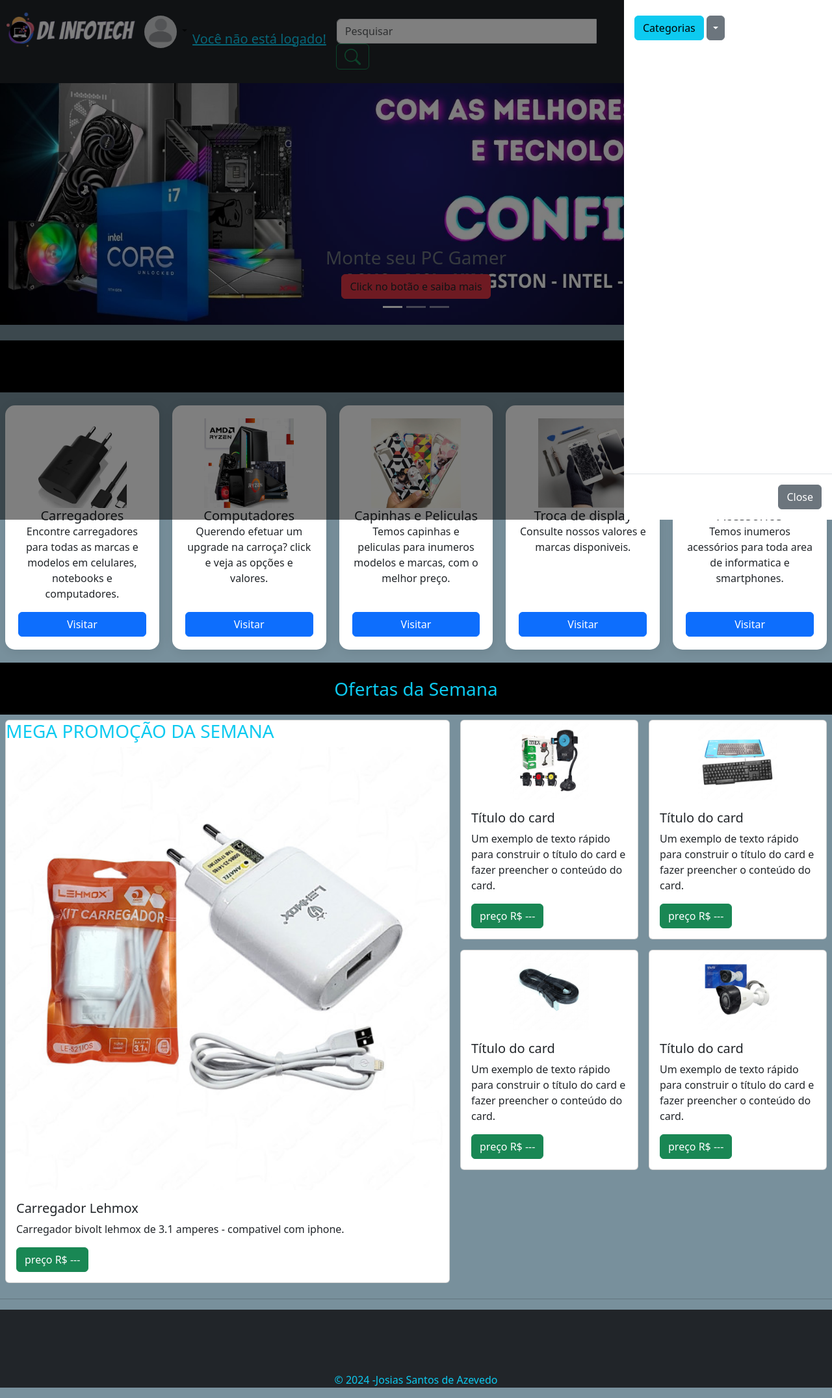
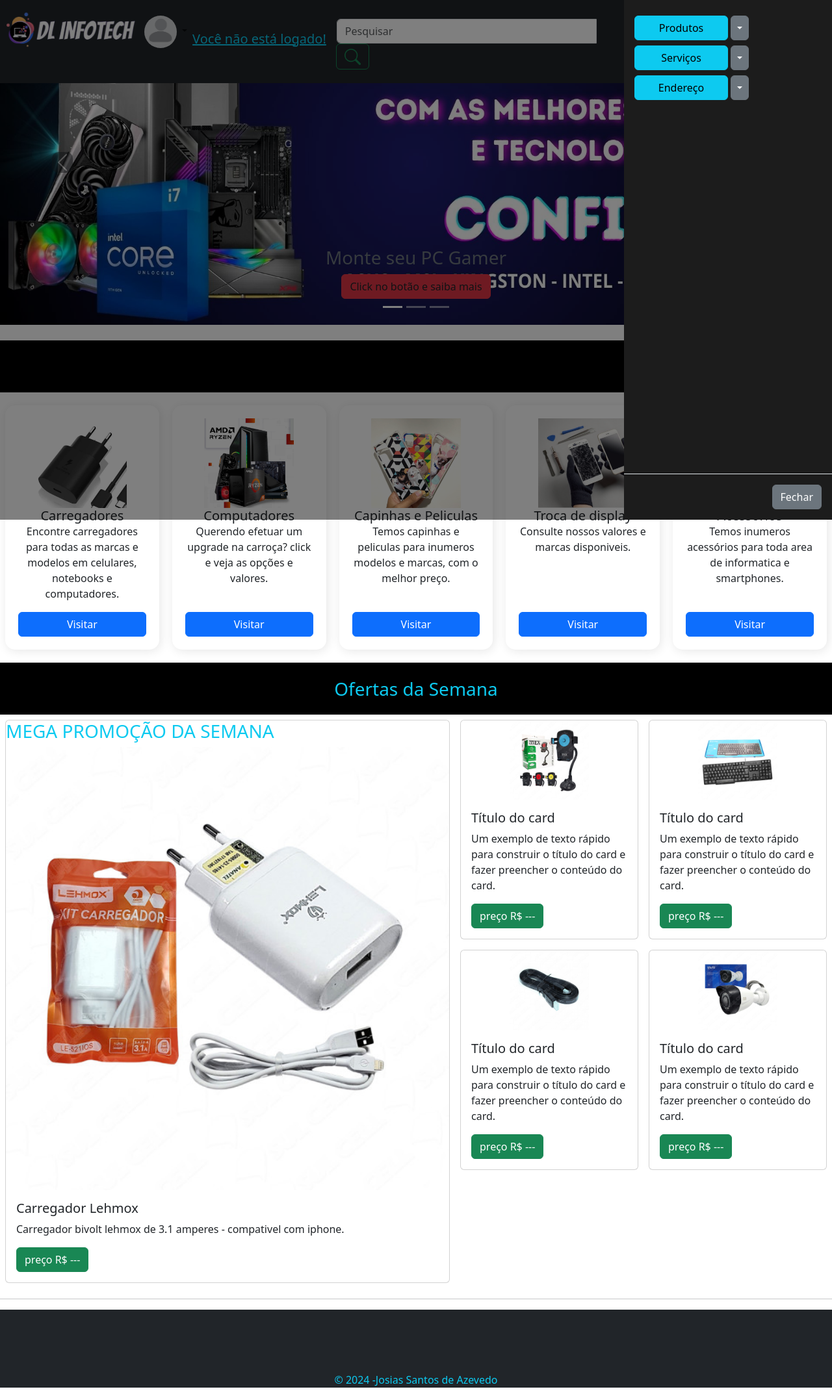
Before and after one commit to jolobos/loja_DLinfotech_PHP, a PHP site: page / in a window 1280 px wide, after a click that opens the changed part. Shown: the whole page at 65% size. Run offline with PHP 8.4, Linux system fonts and the light colour scheme.

Commit message:
menu com modal concluido

```diff
--- a/cabecalho.php
+++ b/cabecalho.php
@@ -25,9 +25,9 @@
 	<link rel="stylesheet" href="css/style.css">
 	<link rel="stylesheet" href="css/modal.css">
 
-	<!-- esse script libera os botoes de compartilhamento
+	<!-- esse script libera os botoes de compartilhamento-->
     <script type="text/javascript" src="//platform-api.sharethis.com/js/sharethis.js#property=5993ef01e2587a001253a261&product=inline-share-buttons"></script>
- -->
+
   </head>
   <body>
 
@@ -84,19 +84,77 @@
         <div class="modal-dialog" role="document">
             <div class="modal-content">
                 <div class="modal-body">
+					<!-- Aqui será a separação de cada opção do menu modal -->
+					<ul class="nav nav-pills flex-column"><li class="nav-item">
+					<a type="button" href="#" class="btn btn-info mt-2" style="width: 50%;">Produtos</a>
+					<button type="button" class="btn btn-secondary dropdown-toggle dropdown-toggle-split mt-2" data-toggle="collapse" data-target="#bta">
+					<span class="visually-hidden"></span>
+					</button></li>
+					<li class="nav-item ">
+						<div id="bta" class="collapse mt-2">
+							<ul class="nav nav-pills flex-column bg-secondary rounded">
+							  <li class="nav-item"><a class="btn btn-secondary" style="width: 100%;" href="#">HTML</a></li>
+							  <li class="nav-item"><a class="btn btn-secondary" style="width: 100%;" href="#">CSS</a></li>
+							  <li class="nav-item"><a class="btn btn-secondary" style="width: 100%;" href="#">JavaScript</a></li>
+							  <li class="nav-item"><a class="btn btn-secondary" style="width: 100%;" href="#">PHP</a></li>
+							  <li class="nav-item"><a class="btn btn-secondary" style="width: 100%;" href="#">Python</a></li>
+							  <li class="nav-item"><a class="btn btn-secondary" style="width: 100%;" href="#">jQuery</a></li>
+							  <li class="nav-item"><a class="btn btn-secondary" style="width: 100%;" href="#">SQL</a></li>
+							  <li class="nav-item"><a class="btn btn-secondary" style="width: 100%;" href="#">Bootstrap</a></li>
+							  <li class="nav-item"><a class="btn btn-secondary" style="width: 100%;" href="#">Node.js</a></li>
+							</ul>
+						</div>
+					</li></ul>
 
-					<button type="button" class="btn btn-info mt-2">Categorias</button>
-					<button type="button" class="btn btn-secondary dropdown-toggle dropdown-toggle-split mt-2" data-toggle="collapse" data-target="#bta">
-					<span class="visually-hidden">Toggle Dropend</span>
-					</button>
-						<div id="bta" class="collapse">
-						<a href="#" class="btn btn-secondary m-2" style="height: 40px;">Registre-se</a>
+						<!-- Aqui será a separação de cada opção do menu modal -->
+					<ul class="nav nav-pills flex-column"><li class="nav-item">
+					<a type="button" href="#" class="btn btn-info mt-2" style="width: 50%;">Serviços</a>
+					<button type="button" class="btn btn-secondary dropdown-toggle dropdown-toggle-split mt-2" data-toggle="collapse" data-target="#btb">
+					<span class="visually-hidden"></span>
+					</button></li>
+					<li class="nav-item">
+						<div id="btb" class="collapse mt-2">
+							<ul class="nav nav-pills flex-column bg-secondary rounded">
+							  <li class="nav-item"><a class="btn btn-secondary" style="width: 100%;" href="#">HTML</a></li>
+							  <li class="nav-item"><a class="btn btn-secondary" style="width: 100%;" href="#">CSS</a></li>
+							  <li class="nav-item"><a class="btn btn-secondary" style="width: 100%;" href="#">JavaScript</a></li>
+							  <li class="nav-item"><a class="btn btn-secondary" style="width: 100%;" href="#">PHP</a></li>
+							  <li class="nav-item"><a class="btn btn-secondary" style="width: 100%;" href="#">Python</a></li>
+							  <li class="nav-item"><a class="btn btn-secondary" style="width: 100%;" href="#">jQuery</a></li>
+							  <li class="nav-item"><a class="btn btn-secondary" style="width: 100%;" href="#">SQL</a></li>
+							  <li class="nav-item"><a class="btn btn-secondary" style="width: 100%;" href="#">Bootstrap</a></li>
+							  <li class="nav-item"><a class="btn btn-secondary" style="width: 100%;" href="#">Node.js</a></li>
+							</ul>
 						</div>
+					</li></ul>
+
+						<!-- Aqui será a separação de cada opção do menu modal -->
+					<ul class="nav nav-pills flex-column"><li class="nav-item">
+					<a type="button" href="#" class="btn btn-info mt-2 " style="width: 50%;">Endereço</a>
+					<button type="button" class="btn btn-secondary dropdown-toggle dropdown-toggle-split mt-2" data-toggle="collapse" data-target="#btc">
+					<span class="visually-hidden"></span>
+					</button></li>
+					<li class="nav-item">
+						<div id="btc" class="collapse mt-2">
+							<ul class="nav nav-pills flex-column bg-secondary rounded">
+							  <li class="nav-item"><a class="btn btn-secondary" style="width: 100%;" href="#">HTML</a></li>
+							  <li class="nav-item"><a class="btn btn-secondary" style="width: 100%;" href="#">CSS</a></li>
+							  <li class="nav-item"><a class="btn btn-secondary" style="width: 100%;" href="#">JavaScript</a></li>
+							  <li class="nav-item"><a class="btn btn-secondary" style="width: 100%;" href="#">PHP</a></li>
+							  <li class="nav-item"><a class="btn btn-secondary" style="width: 100%;" href="#">Python</a></li>
+							  <li class="nav-item"><a class="btn btn-secondary" style="width: 100%;" href="#">jQuery</a></li>
+							  <li class="nav-item"><a class="btn btn-secondary" style="width: 100%;" href="#">SQL</a></li>
+							  <li class="nav-item"><a class="btn btn-secondary" style="width: 100%;" href="#">Bootstrap</a></li>
+							  <li class="nav-item"><a class="btn btn-secondary" style="width: 100%;" href="#">Node.js</a></li>
+							</ul>
+						</div>
+					</li></ul>
+
 
 
 				</div>
                 <div class="modal-footer">
-                    <button type="button" class="btn btn-secondary" data-dismiss="modal">Close</button>
+                    <button type="button" class="btn btn-secondary" data-dismiss="modal">Fechar</button>
                 </div>
             </div>
         </div>
--- a/css/modal.css
+++ b/css/modal.css
@@ -33,6 +33,7 @@
 
 /* ----- MODAL STYLE ----- */
 .modal-content {
+	background-color: #1C1C1C;
 	border-radius: 0;
 	border: none;
 }
@@ -42,10 +43,6 @@
 	background-color: #fafafa;
 }
 
-/* ----- v CAN BE DELETED v ----- */
-body {
-	background-color: #78909c;
-}
 
 .demo {
 	padding-top: 60px;
```
